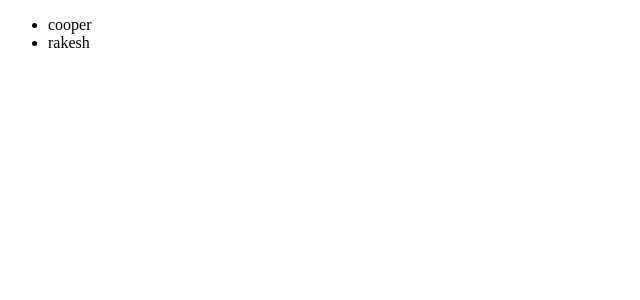
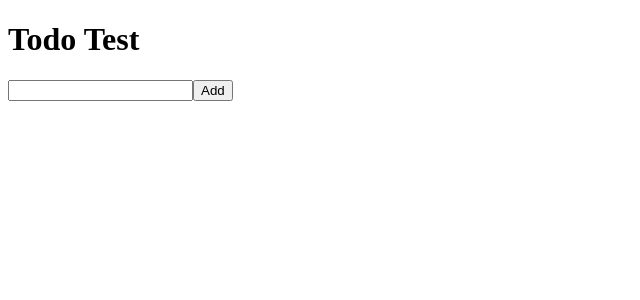
Before and after one commit to rakeshcooper/R-todo, a React app: page / in a window 1280 px wide. Shown: the top 300 px of the page, without its empty margins (0-640 px from the left). Built offline with nearby package versions, Linux system fonts and the light colour scheme; the HTML template or start-up script is replaced by a standard one.

Commit message:
sample update

```diff
--- a/src/assets/SampleTest.jsx
+++ b/src/assets/SampleTest.jsx
@@ -2,12 +2,25 @@ import { useState } from "react"
 
 function SampleTest(){
 const rId = crypto.randomUUID();
-const [data,setData] = useState(["cooper","rakesh"])
+const [data,setData] = useState([])
+const [newData, setnewData] = useState()
+
+function addHandler(){
+    setData( (data) => [{ todo:newData, id:rId, isEdited:false, isChecked: true},...data])
+    console.log(data);
+
+}
+
+function getInputValue(e){
+    setnewData(e.target.value)
+}
 
     return(<>
+    <h1>Todo Test</h1>
+    <div><input type="text" onInput={(e) => {getInputValue(e)}} name="todoInput" id="todoInput" /><button onClick={addHandler}>Add</button></div>
     <ul>
         {data.map((datas,index) =>
-        <li>{datas}</li>)}
+        <li key={index}>{datas.todo}</li>)}
     </ul>
     </>)
 }
```
